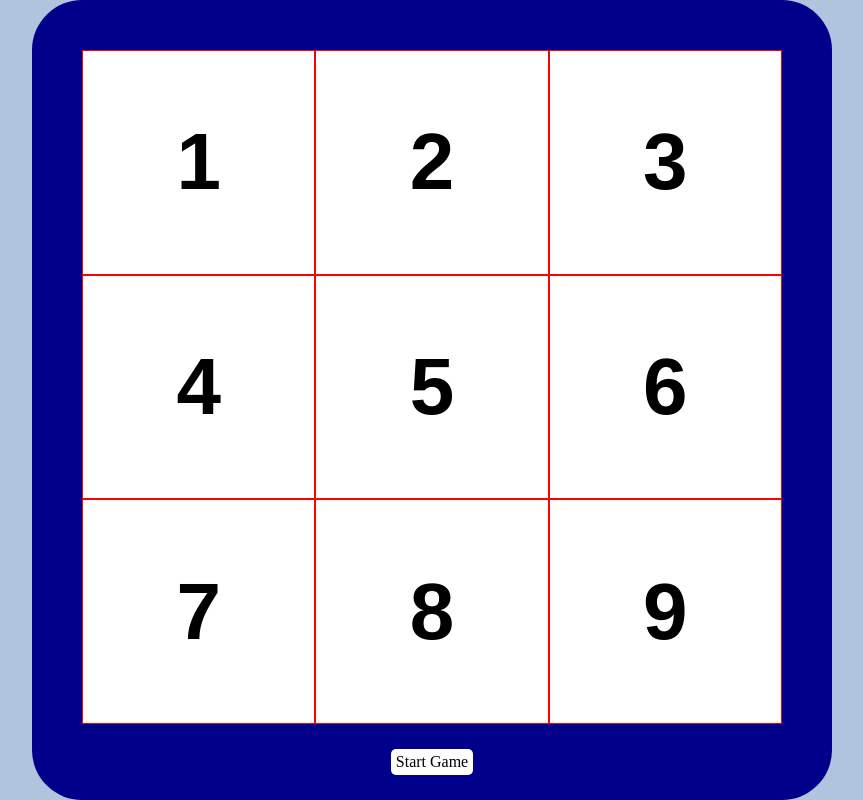
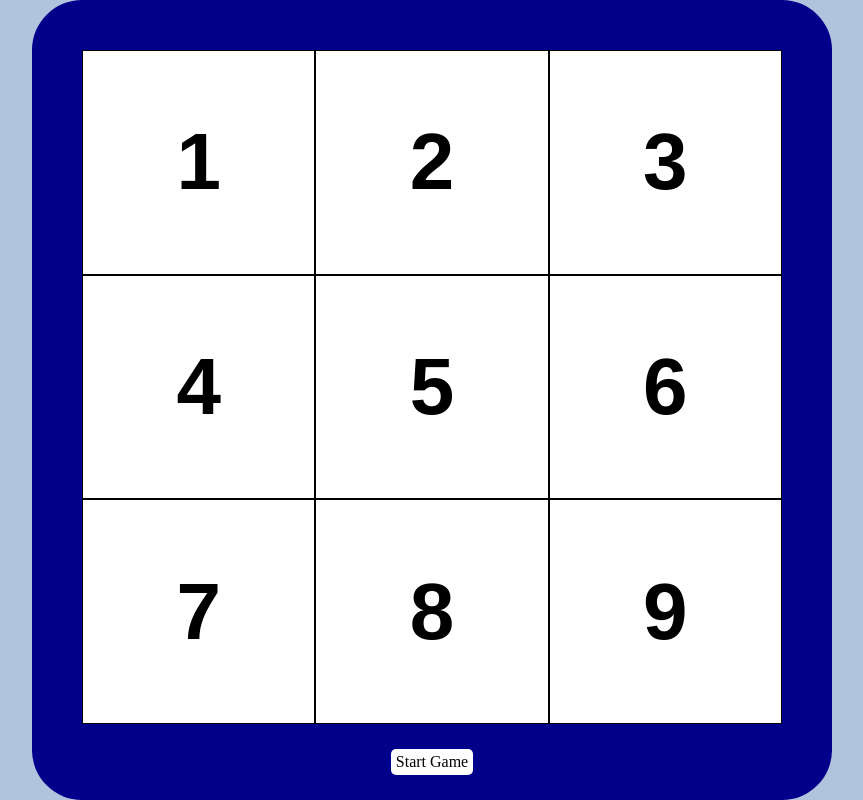
Before and after one commit to m00nberri/Ticcy-Taccy, a website: page index.html in a window 1280 px wide. Shown: the whole page, without its empty margins (208-1071 px from the left). Drawn offline with Linux system fonts and the light colour scheme.

Commit message:
Add styles to out of play squares

```diff
--- a/style.css
+++ b/style.css
@@ -176,13 +176,18 @@ button:hover {
 }
 
 .gameSquare {
-  border: red 1px solid;
+  border: black 1px solid;
+  background-color: lightgray;
   display: flex;
   justify-content: center;
   align-items: center;
   font-weight: bold;
   font-size: 80px;
   font-family: Arial, Helvetica, sans-serif;
+}
+
+.validPlay {
+  background-color: white;
 }
 
 #popUpContainer {
```
